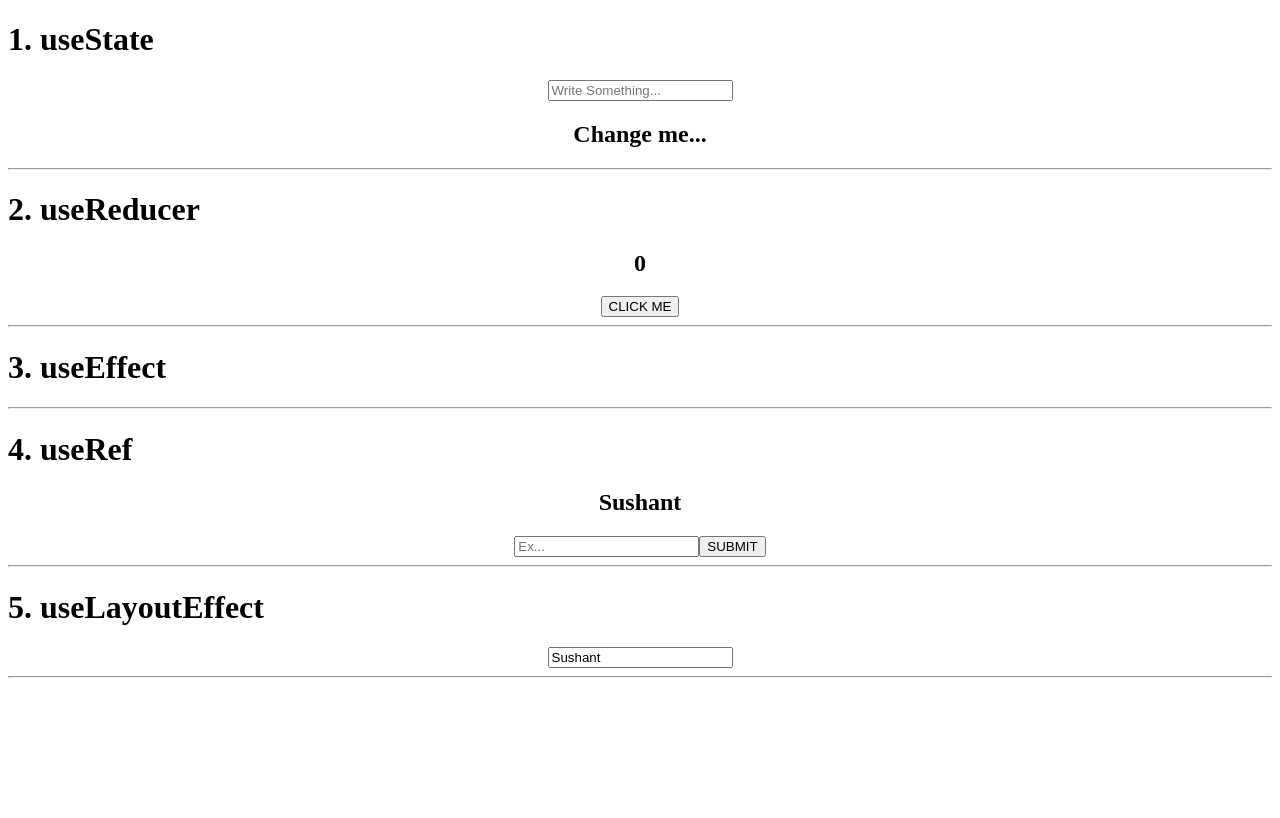
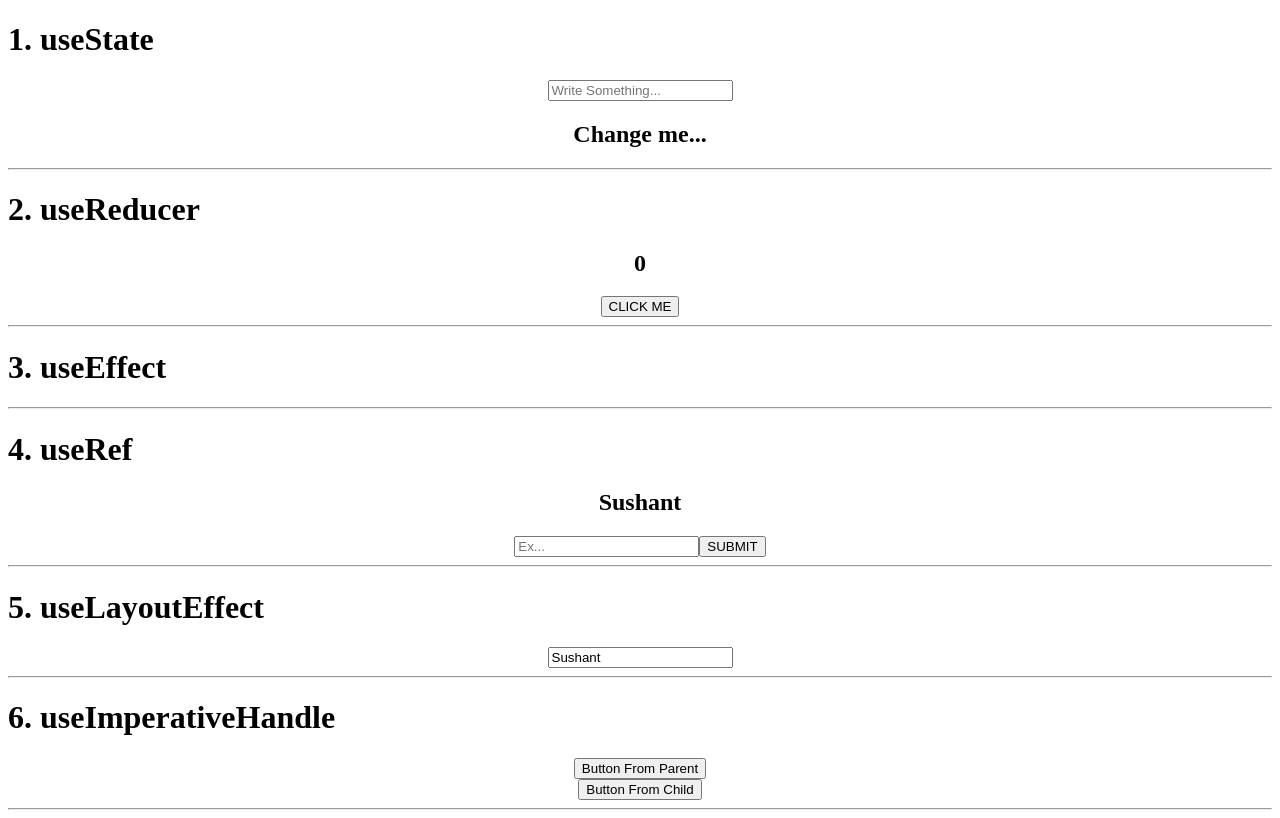
Before and after one commit to sushantsharmaa/all-hooks-in-react, a React (Create React App) app: page / in a window 1280 px wide. Built offline with nearby package versions, Linux system fonts and the light colour scheme; no server answers.

Commit message:
6. useImperativeHandle: With the help of this hook we can change the state of child component from the parent component

```diff
--- a/src/App.jsx
+++ b/src/App.jsx
@@ -1,5 +1,6 @@
 import './App.css';
 import EffectExample from './useEffect/EffectExample';
+import ImperativeHandleExample from './useImperativeHandle/ImperativeHandleExample';
 import LayoutEffectExample from './useLayoutEffect/LayoutEffectExample';
 import ReducerExample from './useReducer/ReducerExample';
 import RefExample from './useRef/RefExample';
@@ -19,6 +20,8 @@ function App() {
       <hr />
       <LayoutEffectExample />
       <hr />
+      <ImperativeHandleExample />
+      <hr />
     </div>
   );
 }
--- /dev/null
+++ b/src/useImperativeHandle/Button.jsx
@@ -0,0 +1,20 @@
+import React, { forwardRef, useImperativeHandle, useState } from 'react'
+
+const Button = forwardRef((props, ref) => {
+    const [toggle, setToggle] = useState(false);
+
+    useImperativeHandle(ref, () => ({
+        alterToggle() {
+            setToggle(!toggle);
+        }
+    }));
+
+    return (
+        <div>
+            <button>Button From Child</button>
+            {toggle && <p>Toggle</p>}
+        </div>
+    )
+});
+
+export default Button
--- /dev/null
+++ b/src/useImperativeHandle/ImperativeHandleExample.jsx
@@ -0,0 +1,20 @@
+import React, { useRef } from 'react'
+import Button from './Button'
+
+function ImperativeHandleExample() {
+    const buttonRef = useRef(null);
+
+    return (
+        <div>
+            <h1 style={{ textAlign: "left" }}>6. useImperativeHandle</h1>
+            <button
+                onClick={() => {
+                    buttonRef.current.alterToggle()
+                }}
+            >Button From Parent</button>
+            <Button ref={buttonRef} />
+        </div>
+    )
+}
+
+export default ImperativeHandleExample
```
